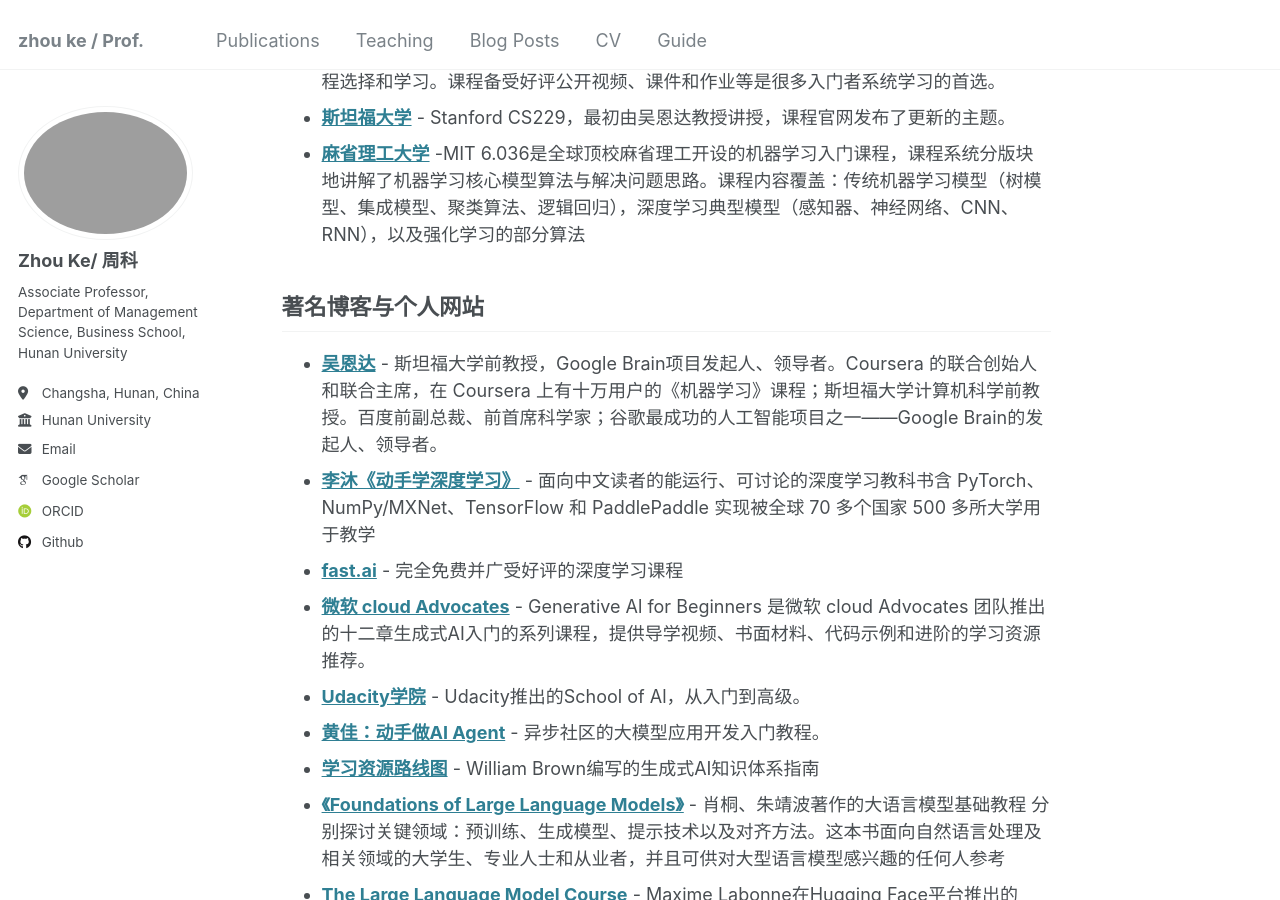
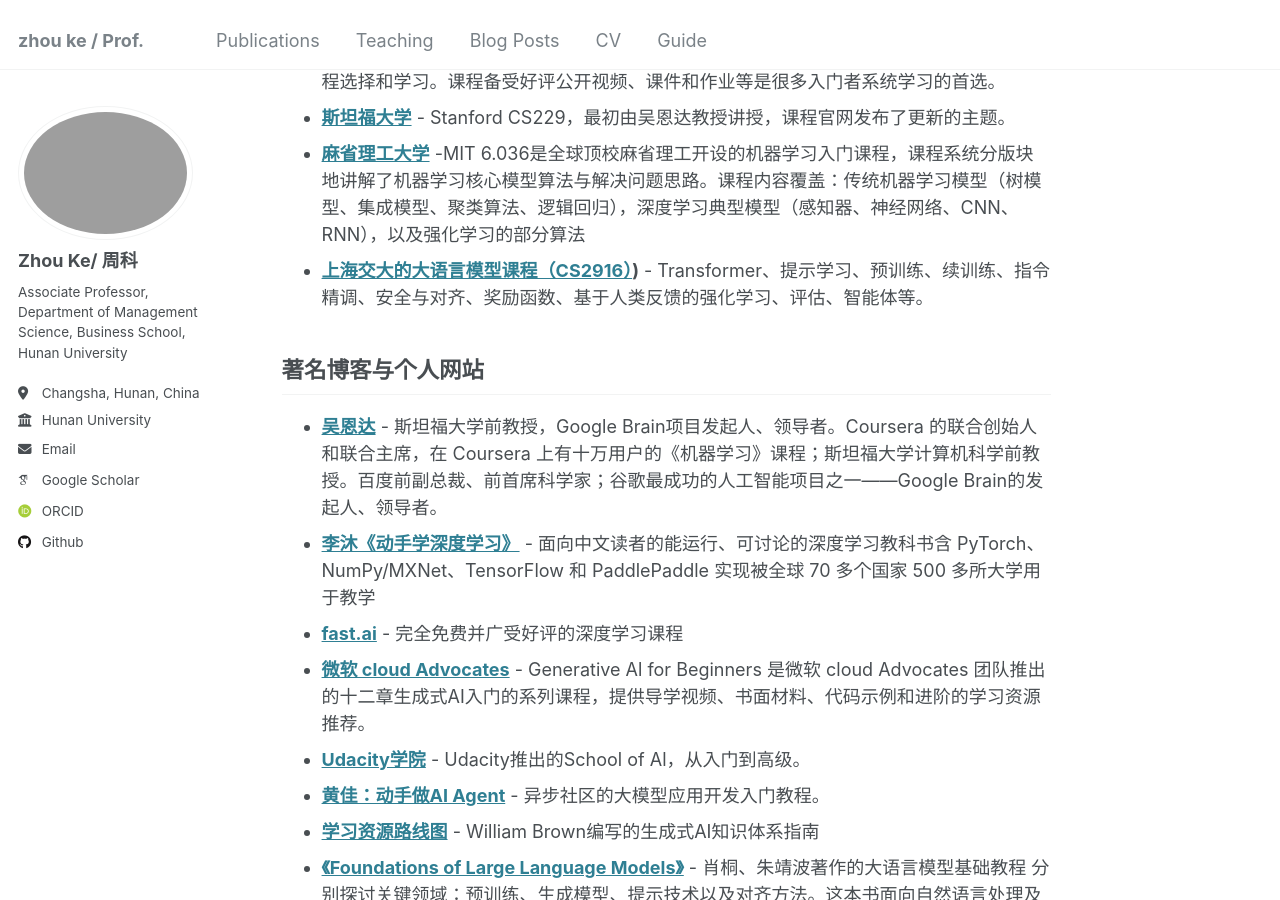
Before and after one commit to hustzhke/hustzhke.github.io, a Jekyll site: the page built from _pages/about.md, in a window 1280 px wide and 900 px high, scrolled down 1234 px. Built offline with Jekyll 4.4.1, drawn with Linux system fonts in a browser that asks for light colours; some web fonts are replaced.

Commit message:
Update about.md

```diff
--- a/_pages/about.md
+++ b/_pages/about.md
@@ -39,7 +39,7 @@
 * **[斯坦福大学](https://ai.stanford.edu/courses/)** -斯坦福大学将 67 门AI相关课程聚合在一起，构建了这个课程合辑，便于进行课程选择和学习。课程备受好评公开视频、课件和作业等是很多入门者系统学习的首选。
 * **[斯坦福大学](https://cs229.stanford.edu/)** - Stanford CS229，最初由吴恩达教授讲授，课程官网发布了更新的主题。
 * **[麻省理工大学](https://openlearninglibrary.mit.edu/courses/course-v1:MITx+6.036+1T2019/course/)** -MIT 6.036是全球顶校麻省理工开设的机器学习入门课程，课程系统分版块地讲解了机器学习核心模型算法与解决问题思路。课程内容覆盖：传统机器学习模型（树模型、集成模型、聚类算法、逻辑回归），深度学习典型模型（感知器、神经网络、CNN、RNN），以及强化学习的部分算法
-
+* **[上海交大的大语言模型课程（CS2916）](https://gair-nlp.github.io/cs2916/docs/intro))** - Transformer、提示学习、预训练、续训练、指令精调、安全与对齐、奖励函数、基于人类反馈的强化学习、评估、智能体等。
 
 ## 著名博客与个人网站
 * **[吴恩达](https://www.deeplearning.ai/)** - 斯坦福大学前教授，Google Brain项目发起人、领导者。Coursera 的联合创始人和联合主席，在 Coursera 上有十万用户的《机器学习》课程；斯坦福大学计算机科学前教授。百度前副总裁、前首席科学家；谷歌最成功的人工智能项目之一——Google Brain的发起人、领导者。
```
